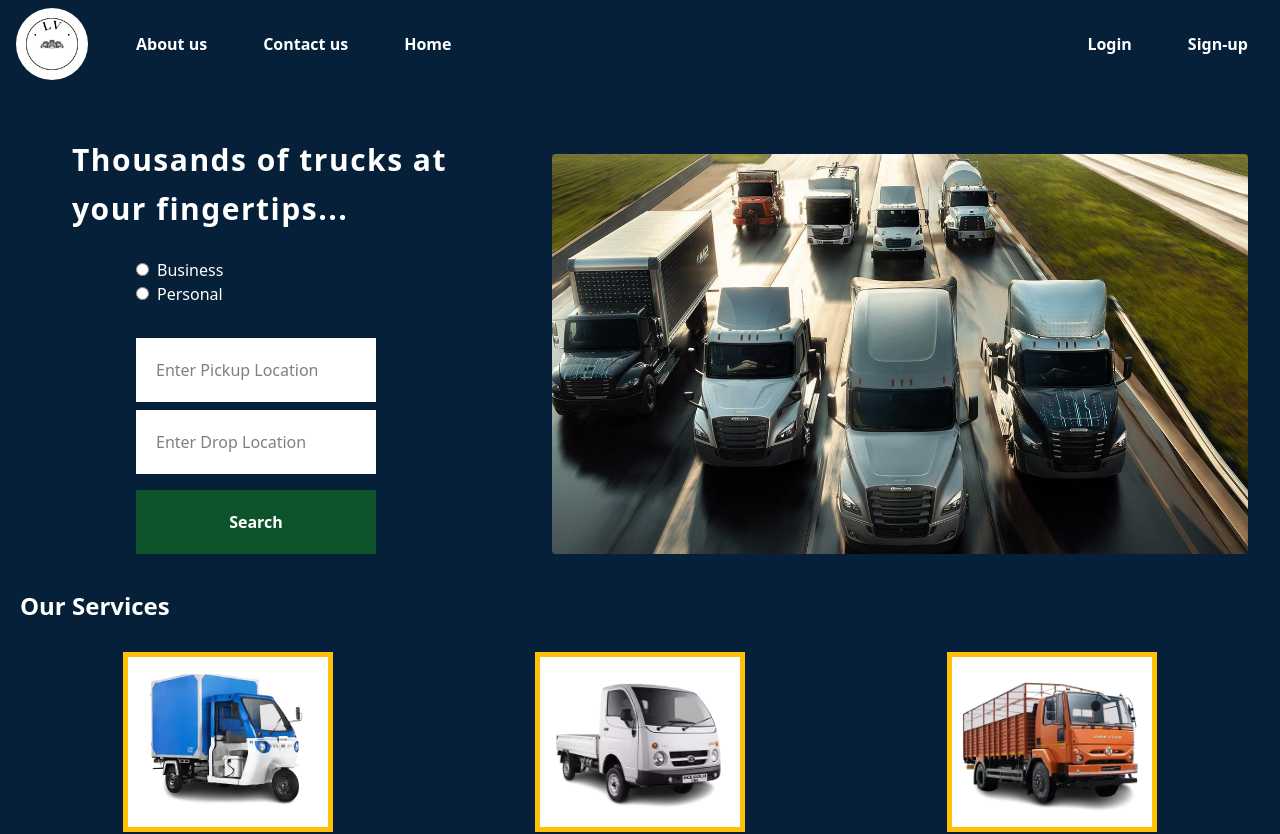
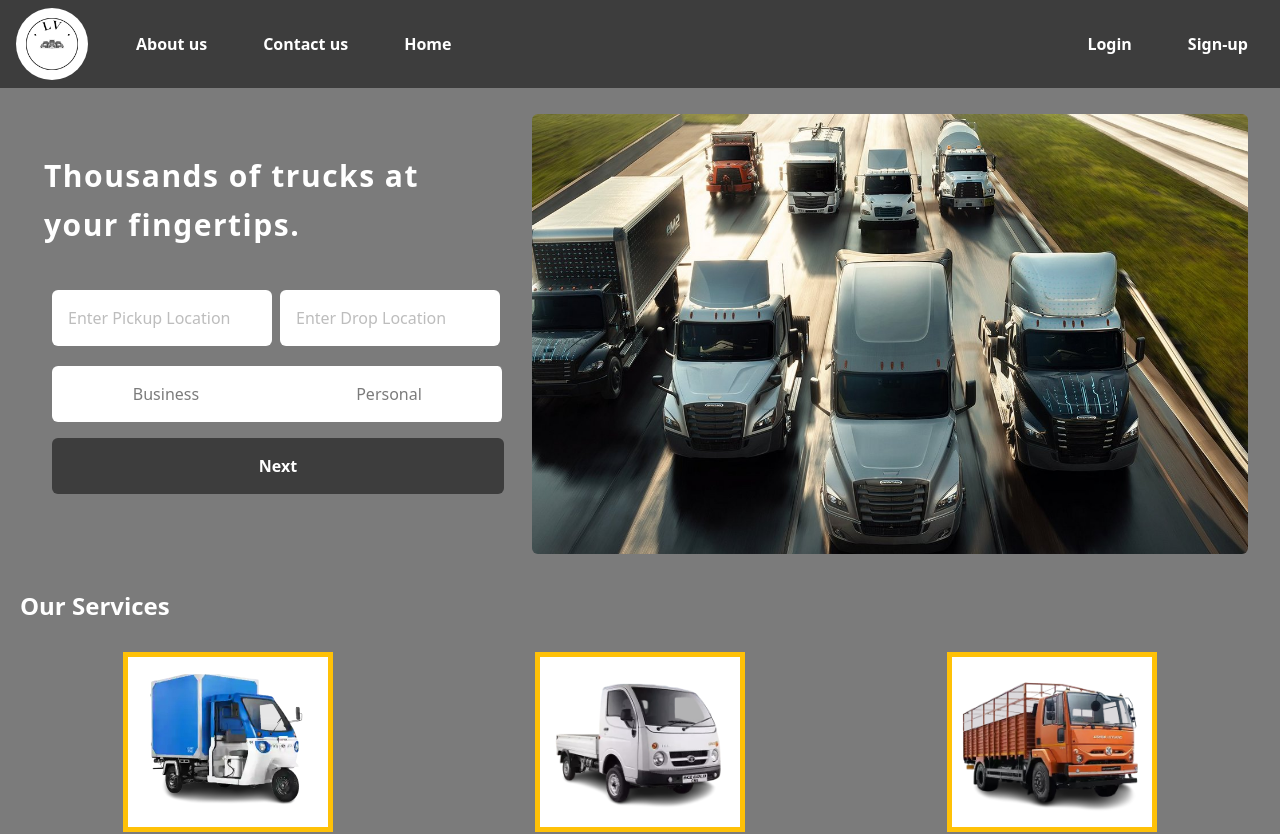
Before and after one commit to DeepakSekar003/Load_Vehicles, a React (Vite) app in the folder Load_Vehicles/: page / in a window 1280 px wide. Shown: the top 834 px of the page. Built offline with nearby package versions, Linux system fonts and the light colour scheme.

Commit message:
make a color changes and rounded box design  in  inputbox,Navbar and homepage

```diff
--- a/Load_Vehicles/src/components/InputBox.jsx
+++ b/Load_Vehicles/src/components/InputBox.jsx
@@ -1,25 +1,25 @@
+export function InputBox({ placeholder }) {
+  return (
+    <input type="text"
+      placeholder={placeholder}
+      className="p-4 bg-white text-[#7b7b7b] w-55 2xl:w-62 ml-2 2xl:mt-7 outline-none rounded-md" />
+  )
+}
+
 export function RadioBox() {
   return (
     <>
-      <input type="radio" id="business" name="radiobox" className="mr-2 2xl:mr-3" />
-      <label for="business">Business</label><br />
-      <input type="radio" id="personal" name="radiobox" className="mr-2 2xl:mr-3" />
-      <label for="personal">Personal</label>
+      <input type="radio" id="business" name="radiobox" className=" appearance-none" />
+      <label for="business" className="bg-white text-[#7b7b7b] p-4 w-57  font-semi-bold cursor-pointer flex justify-center items-center hover:bg-[#f2f0f0]  rounded-l-md">Business</label><br />
+      <input type="radio" id="personal" name="radiobox" className="appearance-none" />
+      <label for="personal" className="bg-white text-[#7b7b7b] p-4 w-57 -ml-7 font-semi-bold cursor-pointer flex items-center justify-center hover:bg-[#f2f0f0] rounded-r-md border-r-2 border-l-black">Personal</label>
     </>
   )
 }
 
-export function InputBox({ placeholder }) {
+export function NextButton({ label }) {
   return (
-    <input type="text"
-      placeholder={placeholder}
-      className="p-5 bg-white text-black w-60 2xl:w-65 mt-2 2xl:mt-5 outline-none" />
-  )
-}
-
-export function SearchButton({ label }) {
-  return (
-    <button className="p-5 w-60 2xl:w-65 mt-4 2xl:mt-8 bg-green-900 hover:bg-green-950 text-white font-bold cursor-pointer">
+    <button className="p-4 w-113 2xl:w-62 mt-4 2xl:mt-10 bg-[#3d3d3d] hover:bg-[#1d1d1d] text-white font-bold cursor-pointer rounded-md">
       {label}
     </button>
   )
--- a/Load_Vehicles/src/components/Navbar.jsx
+++ b/Load_Vehicles/src/components/Navbar.jsx
@@ -2,20 +2,20 @@ import logo from "../assets/logo.png";
 
 export default function Navbar() {
   return (
-    <header className="flex  items-center px-4 2xl:px-5 py-2 2xl:py-5 bg-[#052038]">
+    <header className="flex z-1 fixed top-0 left-0 right-0  items-center px-4 2xl:px-5 py-2 2xl:py-5 bg-[#3d3d3d] ">
       <div className="logo">
         <img src={logo} alt="" className="h-18 2xl:h-20 w-18 2xl:w-20 rounded-full " />
       </div>
 
       <nav className="flex 2xl:text-2xl ml-8 2xl:ml-13 space-x-6 2xl:space-x-8">
-        <a href="#" className="text-white font-semibold hover:bg-white hover:text-[#052038] px-4 2xl:px-5 py-2 2xl:py-3 rounded">About us</a>
-        <a href="#" className="text-white font-semibold hover:bg-white hover:text-[#052038] px-4 2xl:px-5 py-2 2xl:py-3 rounded">Contact us</a>
-        <a href="#" className="text-white font-semibold hover:bg-white hover:text-[#052038] px-4 2xl:px-5 py-2 2xl:py-3 rounded">Home</a>
+        <a href="#" className="text-white font-semibold hover:bg-white hover:text-[#7b7b7b] px-4 2xl:px-5 py-2 2xl:py-3 rounded-md">About us</a>
+        <a href="#" className="text-white font-semibold hover:bg-white hover:text-[#7b7b7b] px-4 2xl:px-5 py-2 2xl:py-3 rounded-md">Contact us</a>
+        <a href="#" className="text-white font-semibold hover:bg-white hover:text-[#7b7b7b] px-4 2xl:px-5 py-2 2xl:py-3 rounded-md">Home</a>
       </nav>
 
       <nav className="flex 2xl:text-2xl ml-auto space-x-6 2xl:space-x-8">
-        <a href="#" className="text-white font-semibold hover:bg-white hover:text-[#052038] px-4 2xl:px-5 py-2 2xl:py-3 rounded">Login</a>
-        <a href="#" className="text-white font-semibold hover:bg-white hover:text-[#052038] px-4 2xl:px-5 py-2 2xl:py-3 rounded">Sign-up</a>
+        <a href="#" className="text-white font-semibold hover:bg-white hover:text-[#7b7b7b] px-4 2xl:px-5 py-2 2xl:py-3 rounded-md">Login</a>
+        <a href="#" className="text-white font-semibold hover:bg-white hover:text-[#7b7b7b] px-4 2xl:px-5 py-2 2xl:py-3 rounded-md">Sign-up</a>
       </nav>
     </header>
   )
--- a/Load_Vehicles/src/pages/HomePage.jsx
+++ b/Load_Vehicles/src/pages/HomePage.jsx
@@ -1,5 +1,5 @@
 import Navbar from "../components/Navbar";
-import {InputBox,SearchButton, RadioBox} from "../components/InputBox";
+import {InputBox,NextButton, RadioBox} from "../components/InputBox";
 import main from "../assets/main.jpg";
 import images from "../images.json";
 import img1 from "../assets/img1.jpg"
@@ -20,29 +20,31 @@ const HomePage = () => {
   const sixthImage = images[5];
 
   return (
-    <div className="bg-[#052038] min-h-screen text-white">
+    <div className="bg-[#7b7b7b] min-h-screen text-white">
       <Navbar />
 
-      <section className="pt-12 2xl:pt-20 px-8 2xl:px-23">
-        <h1 className="text-3xl 2xl:text-5xl inline-block font-bold ml-10 2xl:ml-6 tracking-wider leading-relaxed">
-          Thousands of trucks at <br /> your fingertips...
+      <section className="pt-23 2xl:pt-20 px-8 2xl:px-23">
+        <h1 className="text-3xl mt-15 2xl:text-5xl inline-block font-bold ml-3 2xl:ml-6 tracking-wider leading-relaxed">
+          Thousands of trucks at <br /> your fingertips.
         </h1>
 
-        <div className="mt-6 ml-26 2xl:mt-15 2xl:text-2xl">
+        <div className="ml-3 mt-10 2xl:mt-15 ">
+          <InputBox placeholder="Enter Pickup Location" />
+          <InputBox placeholder="Enter Drop Location" /><br />
+        </div>
+
+        <div className="ml-3 flex flex-wrap gap-2 mt-5 2xl:mt-7 2xl:text-2xl ">
           <RadioBox />
         </div>
 
-        <div className="ml-26 mt-6 2xl:mt-15">
-          <InputBox placeholder="Enter Pickup Location" /><br />
-          <InputBox placeholder="Enter Drop Location" /><br />
+         <div className="ml-5  2xl:mt-15">
+         <NextButton label="Next" />
+         </div>
 
-          <SearchButton label="Search" />
-        </div>
-
-        <div className="ml-130 2xl:ml-160 -mt-100 2xl:-mt-140">
+        <div className="ml-125 2xl:ml-160 -mt-95 2xl:-mt-140">
           <img src={main}
             alt="Main"
-            className="h-100 2xl:h-140 w-200 2xl:w-250 rounded-sm  object-cover" />
+            className="h-110 2xl:h-140 w-200 2xl:w-250 rounded-md  object-cover" />
         </div>
 
       </section>
@@ -151,7 +153,7 @@ const HomePage = () => {
       </section>
 
 
-      <section className=" lg:flex bg-[#052038]  h-screen  px-20">
+      <section className=" lg:flex  h-screen  px-20">
         <div className=" flex flex-col  max-w-1/2 px-[50px] py-[20px] ">
           <div className=" flex  justify-center  xl:ml-24">
             <img src={Driver1} alt="driver-img1" className="lg:w-[200px] xl:w-[280px] m-[15px] xl:m-4 lg:h-[140px] xl:h-[180px] rounded-[20px] " />
```
